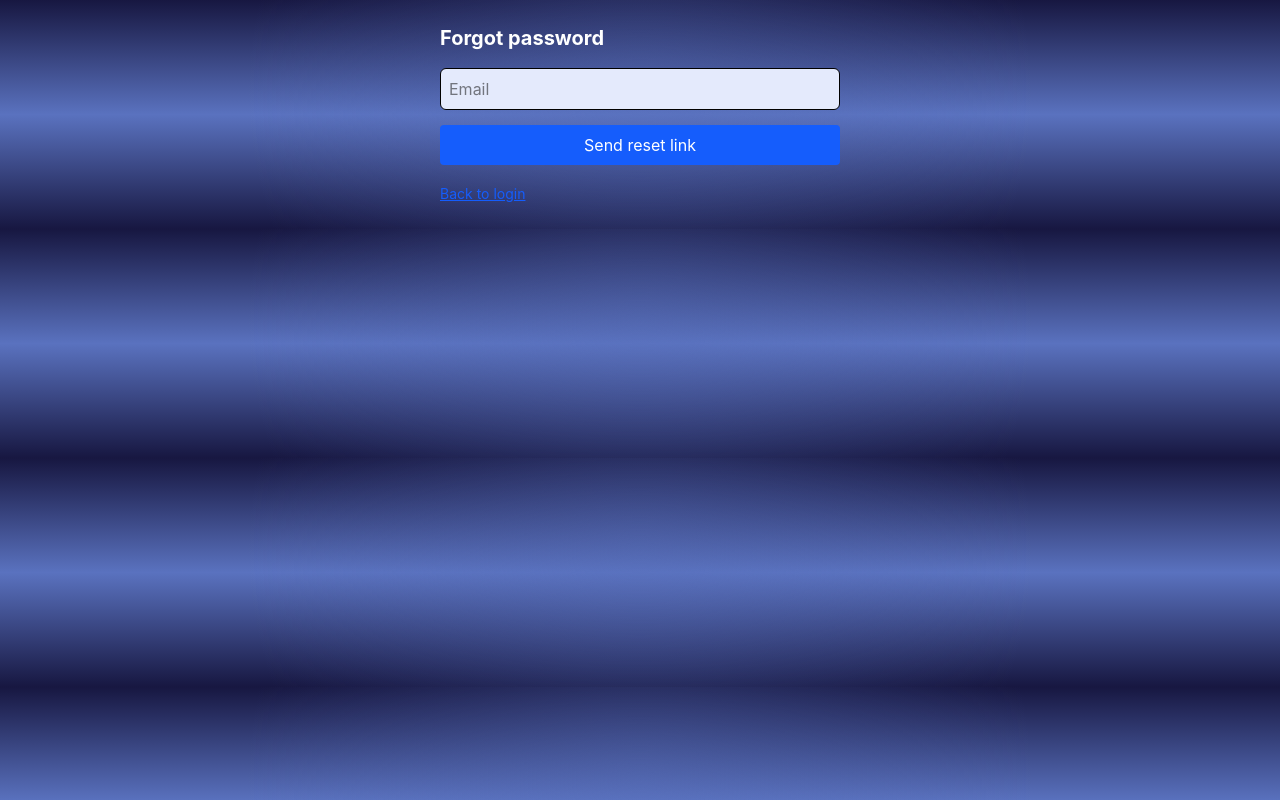
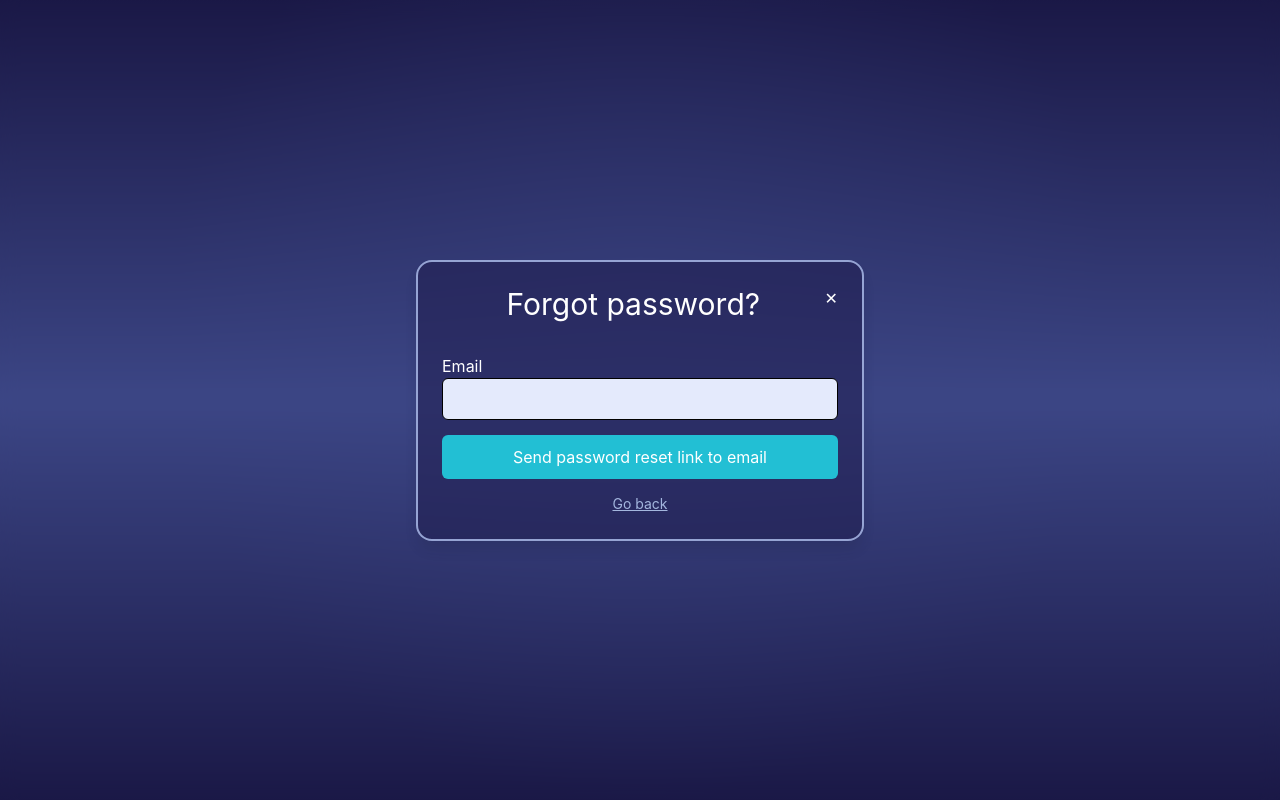
Before and after one commit to valttku/sote2035, a Next.js app in the folder client/: page /forgot-password in a window 1280 px wide. Built offline with nearby package versions, Linux system fonts and the light colour scheme.

Commit message:
updated forgot password page ui

```diff
--- a/client/src/app/forgot-password/page.tsx
+++ b/client/src/app/forgot-password/page.tsx
@@ -1,5 +1,6 @@
 "use client";
 
+import Modal from "@/components/Modal";
 import { useState } from "react";
 
 export default function ForgotPasswordPage() {
@@ -55,14 +56,15 @@ export default function ForgotPasswordPage() {
   }
 
   return (
-    <main className="p-6 max-w-md mx-auto">
-      <h1 className="text-xl font-bold mb-4">Forgot password</h1>
+    <main className="flex flex-col items-center justify-center min-h-screen">
+      <Modal>
+        <form onSubmit={handleSubmit} className="space-y-2">
+          <h1 className="text-3xl mb-8 text-center">Forgot password?</h1>
 
-      <form onSubmit={handleSubmit} className="space-y-2">
+          <label htmlFor="email">Email</label>
           <input
             type="email"
             required
-          placeholder="Email"
             value={email}
             onChange={(e) => setEmail(e.target.value)}
             className="border p-2 w-full"
@@ -71,19 +73,20 @@ export default function ForgotPasswordPage() {
           <button
             type="submit"
             disabled={loading}
-          className="w-full bg-blue-600 text-white p-2 rounded disabled:opacity-50"
+            className="button-style-blue w-full disabled:opacity-50"
           >
-          {loading ? "Sending..." : "Send reset link"}
+            {loading ? "Sending..." : "Send password reset link to email"}
           </button>
         </form>
 
         {error && <p className="text-red-600 text-sm mt-2">{error}</p>}
 
-      <div className="mt-4">
-        <a href="/login" className="text-sm text-blue-600 underline">
-          Back to login
+        <div className="text-center mt-3">
+          <a href="/login" className="text-sm text-[#c3dafe]/80 underline">
+            Go back
           </a>
         </div>
+      </Modal>
     </main>
   );
 }
--- a/client/src/app/globals.css
+++ b/client/src/app/globals.css
@@ -26,6 +26,7 @@ background:
     #5a72bf 50%,
     #171741 100%
   );
+  background-repeat: no-repeat;
   color: var(--background);
   font-family: "Inter", system-ui, -apple-system, sans-serif;
   margin: 0;
```
Lines whose indentation alone changed are shown as unchanged.
